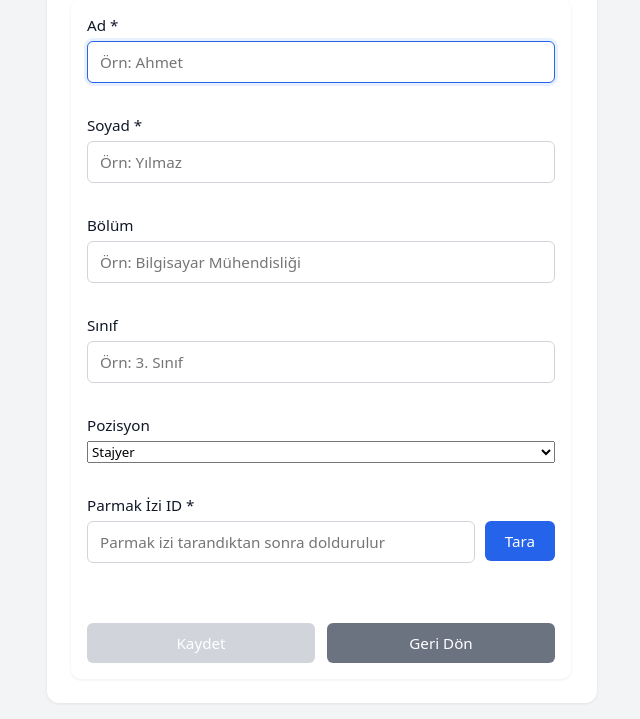
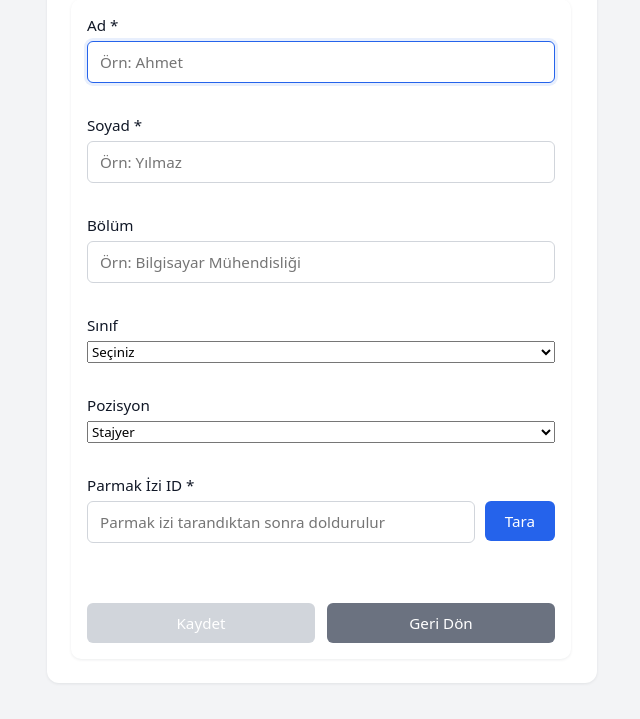
Before and after one commit to Metrohan/fingerprintsensor, a Flask app: page /users/new in a window 1280 px wide. Shown: the part 561-1280 px from the top of the page, without its empty margins (318-958 px from the left). Run offline with Flask 3, Linux system fonts and the light colour scheme.

Commit message:
fix: study year replaced with combobox

```diff
--- a/templates/user_form.html
+++ b/templates/user_form.html
@@ -45,7 +45,11 @@
 
       <div class="form-group">
         <label for="class">Sınıf</label>
-        <input type="text" id="class" name="class" placeholder="Örn: 3. Sınıf">
+        <select id="class" name="class">
+          <option value="">Seçiniz</option>
+          <option value="6. Sınıf">6. Sınıf</option>
+          <option value="Öğrenci Değil">Öğrenci Değil</option>
+        </select>
       </div>
 
       <div class="form-group">
```
